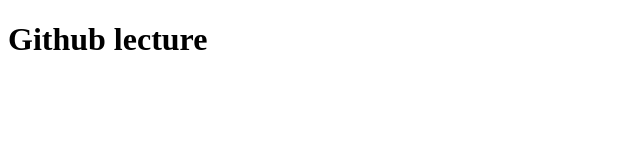
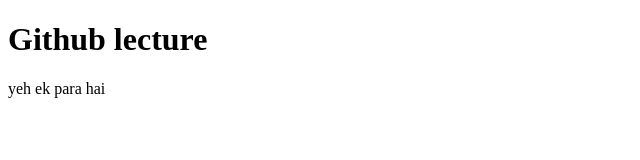
Before and after one commit to krish19112005/Manager, a plain HTML site: page index.html in a window 1280 px wide. Shown: the whole page, without its empty margins (0-640 px from the left). Drawn offline with Linux system fonts and the light colour scheme.

Commit message:
This is my code1

```diff
--- a/index.html
+++ b/index.html
@@ -7,5 +7,6 @@
 </head>
 <body>
     <h1>Github lecture </h1>
+    <p> yeh ek para hai </p>
 </body>
 </html>
```
